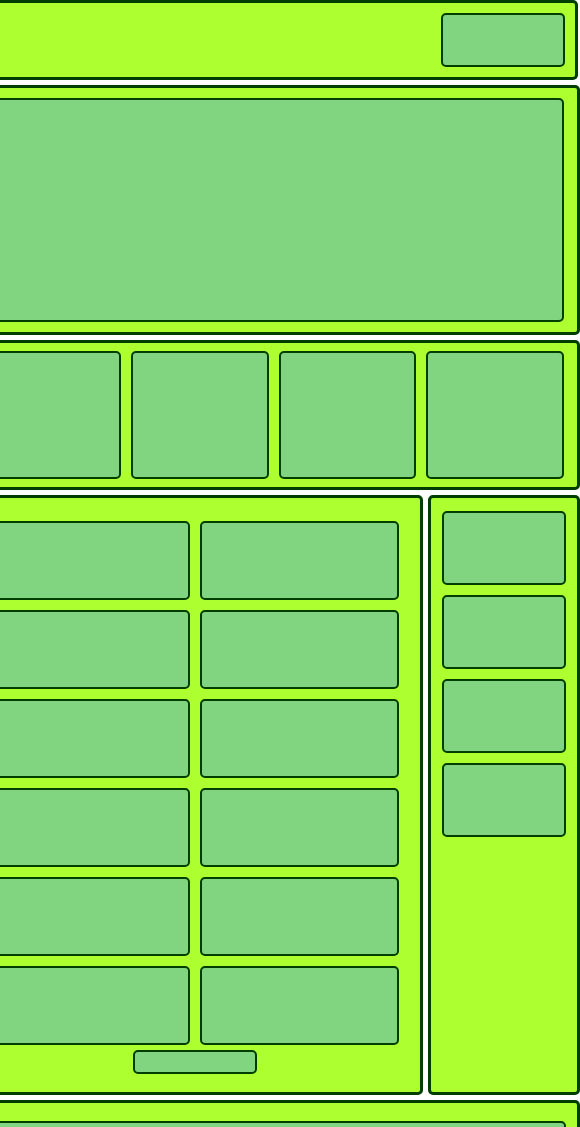
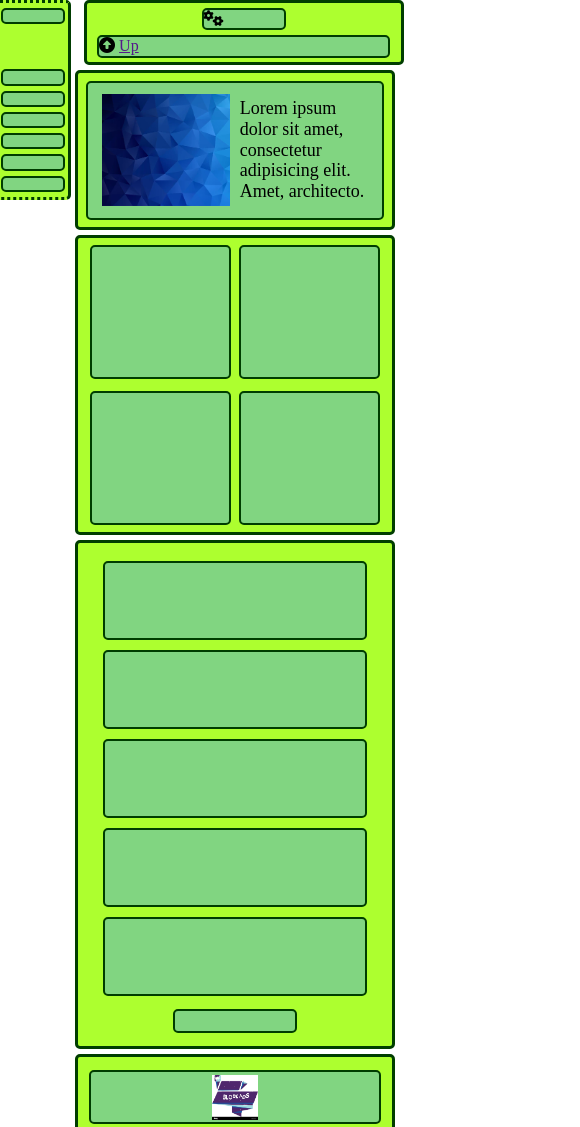
Before and after one commit to Samurai2303/Okten_HTML, a plain HTML site: page Lesson 4/Annotating Wireframes/index.html in a window 390 px wide. Shown: the top 1127 px of the page, 580 px wide, since content can reach past the window. Drawn offline with Linux system fonts and the light colour scheme.

Commit message:
keep doing lesson 4

```diff
--- a/Lesson 4/Annotating Wireframes/index.html
+++ b/Lesson 4/Annotating Wireframes/index.html
@@ -8,12 +8,18 @@
     <title>Annotating Wireframes</title>
     <link rel="stylesheet" href="../Adaptive%20Base%201/normalize.css">
     <link rel="stylesheet" href="mainW.css">
+    <script src="https://kit.fontawesome.com/ef4c1d9a05.js" crossorigin="anonymous"></script>
 </head>
 <body>
     <div class="father dpfl">
         <div class="header bg dpfl">
-            <div class="box1 bgbox"></div>
-            <div class="box1 bgbox"></div>
+            <div class="box1 bgbox inHboxU">
+                <i class="fa-solid fa-gears"></i>
+            </div>
+            <div class="box1 bgbox inHboxD">
+                <i class="fa-solid fa-circle-up"></i>
+                <a href="">Up</a>
+            </div>
         </div>
         <div class="wrap">
             <div class="block2 bg dpfl">
@@ -27,7 +33,12 @@
             </div>
             <div class="content">
                 <div class="block3 bg dpfl">
-                    <div class="box3 bgbox"></div>
+                    <div class="box3 bgbox">
+                        <div class="box3img">
+                            <img src="../../Lesson%204/images/img.png" alt="abstract photo" class="box3img1">
+                        </div>
+                        <p class="box3p">Lorem ipsum dolor sit amet, consectetur adipisicing elit. Amet, architecto.</p>
+                    </div>
                 </div>
                 <div class="block4 bg dpfl">
                     <div class="box4 bgbox"></div>
@@ -43,7 +54,7 @@
                             <div class="box5 bgbox"></div>
                             <div class="box5 bgbox"></div>
                             <div class="box5 bgbox"></div>
-                            <div class="box5 bgbox"></div>
+                            <div class="box5 bgbox ghost1"></div>
                             <div class="box5 bgbox ghost"></div>
                             <div class="box5 bgbox ghost"></div>
                             <div class="box5 bgbox ghost"></div>
@@ -55,11 +66,27 @@
                     </div>
                     <div class="block6 bg dpfl">
                         <div class="wrapbox6 dpfl">
-                            <div class="box6 bgbox"></div>
-                            <div class="box6 bgbox"></div>
-                            <div class="box6 bgbox"></div>
+                            <div class="box6 bgbox dpfl">
+                                <div class="box6img">
+                                    <img src="../../Lesson%204/images/advertisement.png" alt="advertisement" class="box3img1">
+                                </div>
+                            </div>
+                            <div class="box6 bgbox dpfl">
+                                <div class="box6img">
+                                    <img src="../../Lesson%204/images/advertisement.png" alt="advertisement" class="box3img1">
+                                </div>
+                            </div>
+                            <div class="box6 bgbox dpfl">
+                                <div class="box6img">
+                                    <img src="../../Lesson%204/images/advertisement.png" alt="advertisement" class="box3img1">
+                                </div>
+                            </div>
                         </div>
-                        <div class="underbox6 bgbox"></div>
+                        <div class="underbox6 bgbox dpfl">
+                            <div class="box6img">
+                                <img src="../../Lesson%204/images/advertisement.png" alt="advertisement" class="box3img1">
+                            </div>
+                        </div>
                     </div>
                 </div>
                 <div class="block7 bg dpfl">
--- a/Lesson 4/Annotating Wireframes/mainW.css
+++ b/Lesson 4/Annotating Wireframes/mainW.css
@@ -107,6 +107,10 @@ body{
 .box3{
     height: 220px;
     width: calc(100% - 10px);
+    padding: 5px;
+    display: flex;
+    align-items: center;
+    justify-content: space-evenly;
 }
 .box4{
     height: 124px;
@@ -149,6 +153,44 @@ body{
     height: 20px;
     width: 120px;
 }
+.box1:hover, .box2:hover, .box2g:hover, .box3:hover, .box4:hover, .box5:hover, .underbox5:hover, .box6:hover, .underbox6:hover, .box7:hover, .underbox7:hover {
+    transition: 200ms;
+    background: darkorange;
+    border: 2px solid #522e00;
+}
+.box3img{
+    width: 45%;
+    height: 90%;
+    overflow: hidden;
+    display: flex;
+    justify-content: center;
+    align-items: center;
+}
+.box3p{
+    width: 45%;
+    font-size: 25px;
+    font-family: "Bell MT", serif;
+}
+.box3img1{
+    height: 100%;
+}
+.box6img{
+    height: 90%;
+    display: flex;
+    align-items: center;
+    justify-content: center;
+    overflow: hidden;
+}
+.box2:
+
+
+
+
+
+
+
+
+
 @media screen and (min-width: 580px) and (max-width: 790px) {
     .father{
         width: 575px;
@@ -232,7 +274,119 @@ body{
     .block7{
         height: 100px;
     }
+    .box3p{
+        font-size: 22px;
+    }
 }
 @media screen and (max-width: 580px) {
-
+    .father{
+        width: 400px;
+    }
+    .header {
+        height: 65px;
+        width: 320px;
+        right: calc((100vw - 417px) / 2);
+        flex-direction: column;
+        gap: 5px;
+        padding: 5px;
+    }
+    .box1{
+        height: 20px;
+    }
+    .inHboxU{
+        width: 80px;
+    }
+    .inHboxD{
+        width: 95%;
+    }
+    .wrap{
+        width: 400px;
+        gap: 4px;
+    }
+    .content{
+        width: 320px;
+        margin-top: 70px;
+        gap: 4px;
+    }
+    .block2{
+        width: 25%;
+        margin-top: 0;
+        height: 200px;
+        border: 3px dotted #003d00;
+        border-right: 3px solid #003d00;
+        gap: 5px;
+        padding: 5px;
+    }
+    .box2g{
+        display: block;
+        width: 100%;
+    }
+    .box2{
+        width: 100%;
+    }
+    .box1{
+        height: 30px;
+    }
+    .block3{
+        height: 160px;
+    }
+    .box3{
+        height: 125px;
+    }
+    .block4{
+        height: 300px;
+        flex-wrap: wrap;
+        padding: 5px;
+        gap: 8px;
+    }
+    .box4{
+        width: 45%;
+        height: 130px;
+    }
+    .wrap56{
+        flex-direction: column;
+        justify-content: center;
+    }
+    .ghost, .ghost1{
+        display: none;
+    }
+    .block5{
+        height: auto;
+        width: 320px;
+        flex-direction: column;
+    }
+    .box5{
+        width: 90%;
+    }
+    .underbox5{
+        margin-top: 8px;
+    }
+    .block6{
+        flex-direction: column;
+        width: 320px;
+        height: auto;
+        justify-content: center;
+        gap: 10px;
+    }
+    .wrapbox6{
+        width: 100%;
+    }
+    .box6{
+        height: 50px;
+    }
+    .underbox6{
+        height: 150px;
+        width: 100%;
+    }
+    .block7{
+        height: 70px;
+        padding: 8px;
+        gap: 8px;
+    }
+    .underbox7{
+        width: 100px;
+    }
+    .box3p{
+        font-size: 18px;
+    }
 }
```
Also changed, not shown: Lesson 4/images/advertisement.png (added), Lesson 4/images/img.png (added).
